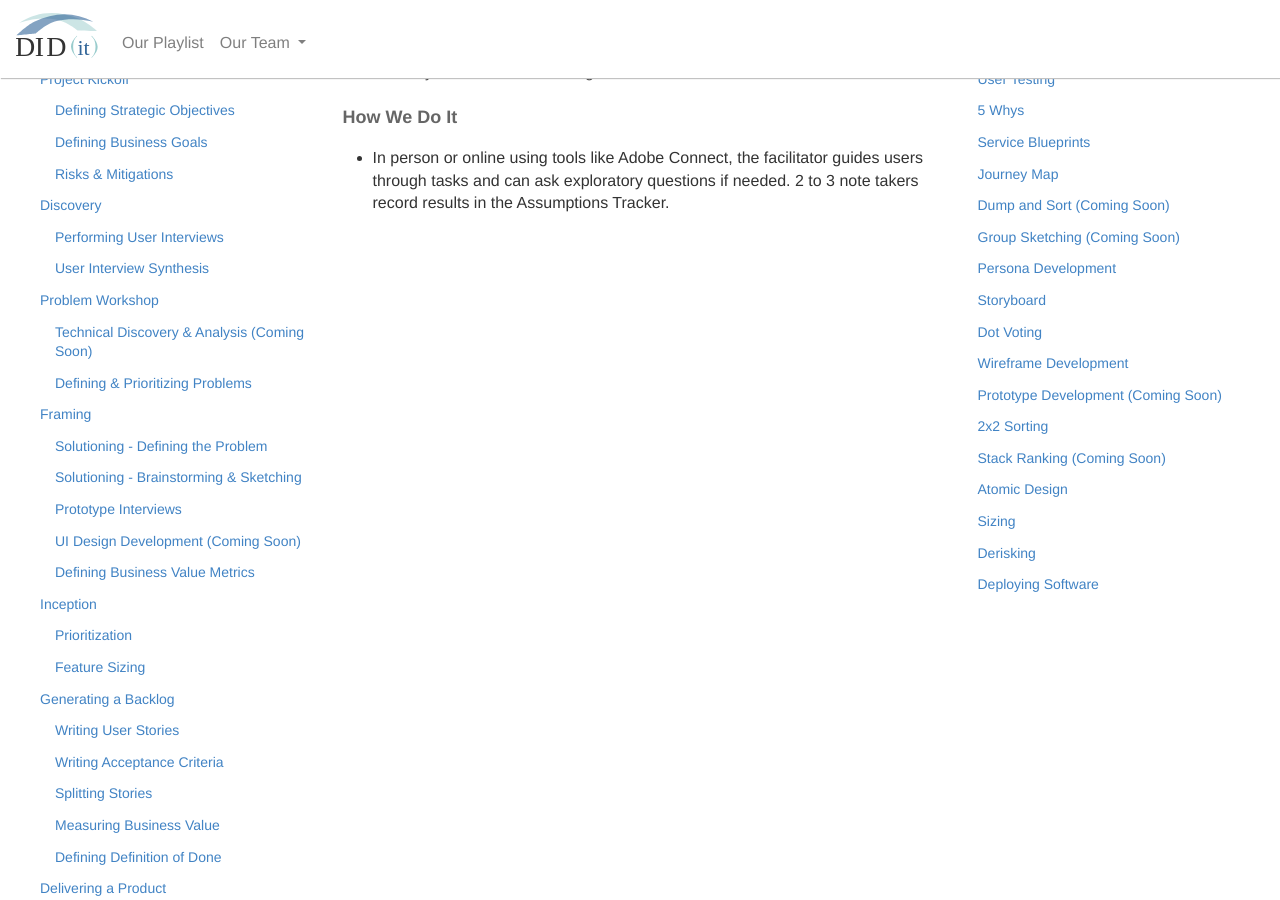
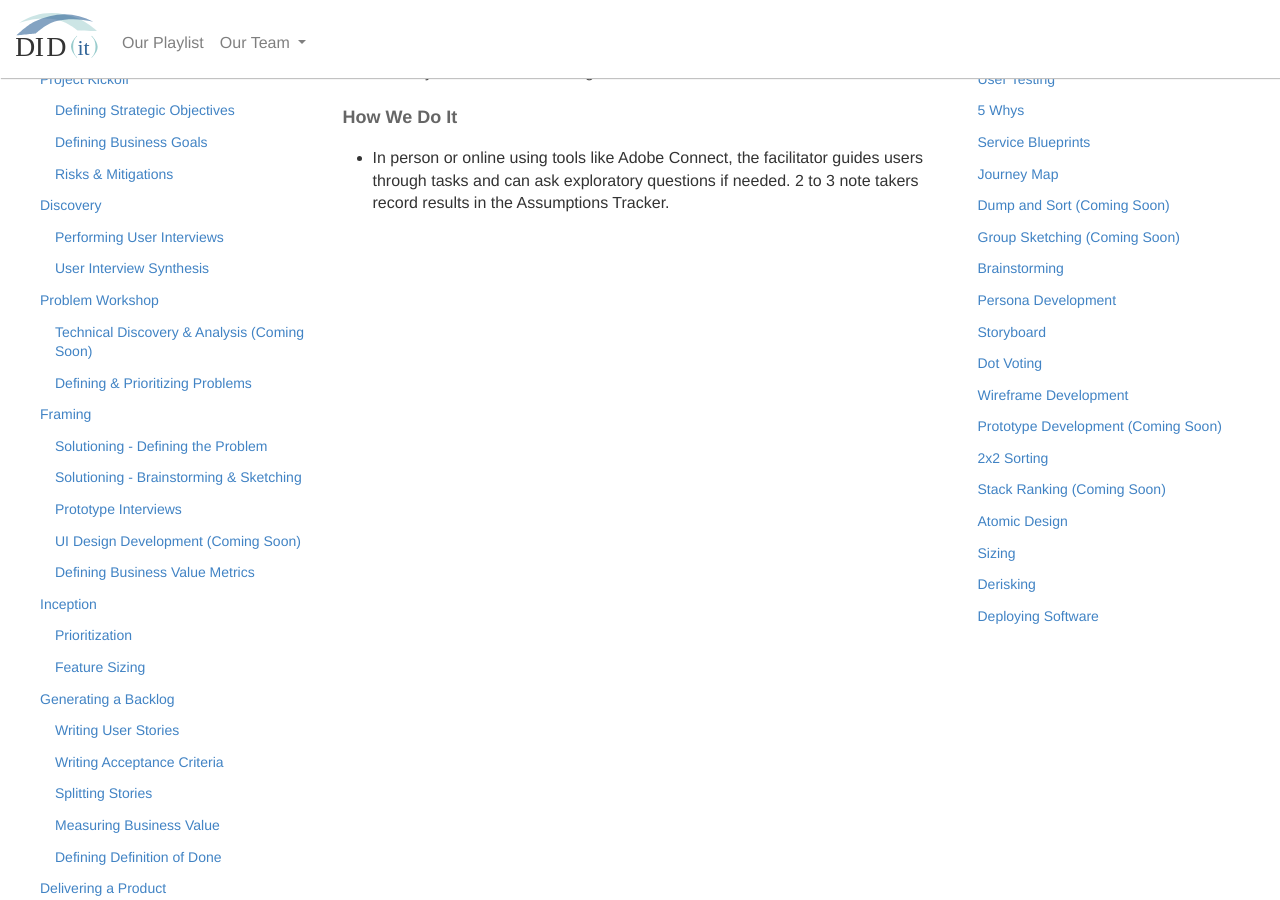
Before and after one commit to KnightPointSystems/kps_playbook, a Jekyll site: the page built from user-testing.md, in a window 1280 px wide and 900 px high, scrolled down 364 px. Built offline with Jekyll 4.4.1, drawn with Linux system fonts in a browser that asks for light colours; nearby versions of some CDN libraries.

Commit message:
Update design-plays.html

```diff
--- a/_includes/design-plays.html
+++ b/_includes/design-plays.html
@@ -11,6 +11,7 @@
      <li><a href="{{ site.baseurl }}/journey-map">Journey Map</a></li>
      <li><a href="{{ site.baseurl }}/dump-sort">Dump and Sort (Coming Soon)</a></li>
      <li><a href="{{ site.baseurl }}/group-sketching">Group Sketching (Coming Soon)</a></li>
+     <li><a href="{{ site.baseurl }}/brainstorming">Brainstorming</a></li>
      <li><a href="{{ site.baseurl }}/persona-development">Persona Development</a></li>
      <li><a href="{{ site.baseurl }}/storyboard">Storyboard</a></li>
      <li><a href="{{ site.baseurl }}/dot-voting">Dot Voting</a></li>
```
